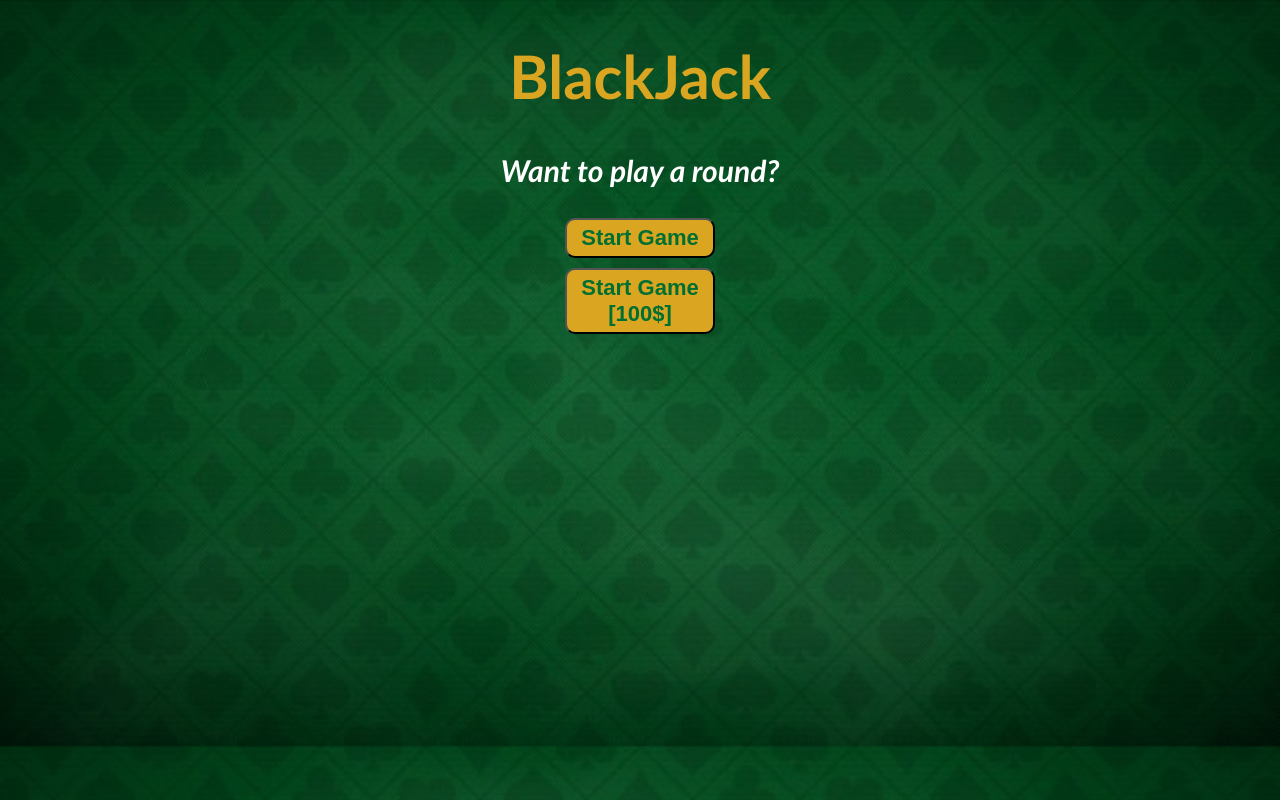
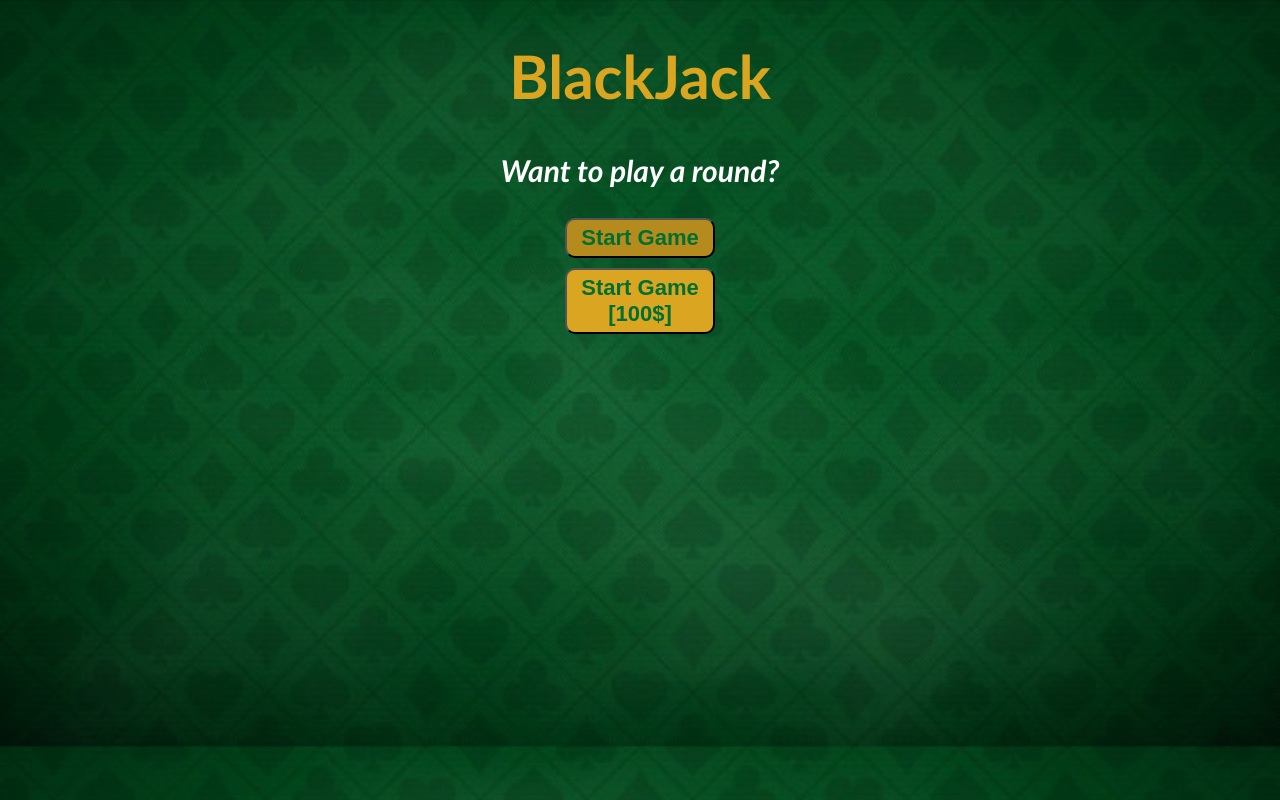
Before and after one commit to brezedc/blackjack-game, a website: page web/index.html in a window 1280 px wide. In both pictures the pointer is over the button "Start Game". Drawn offline with nearby package versions, Linux system fonts and the light colour scheme.

Commit message:
Changing button background on hover

```diff
--- a/web/styles.css
+++ b/web/styles.css
@@ -34,6 +34,10 @@ button {
     font-size: 22px;
     border-radius: 10px;
     border-color: black;
+}
+
+button:hover {
+    background-color: rgb(182, 139, 29);
 }
 
 #banner {
```
